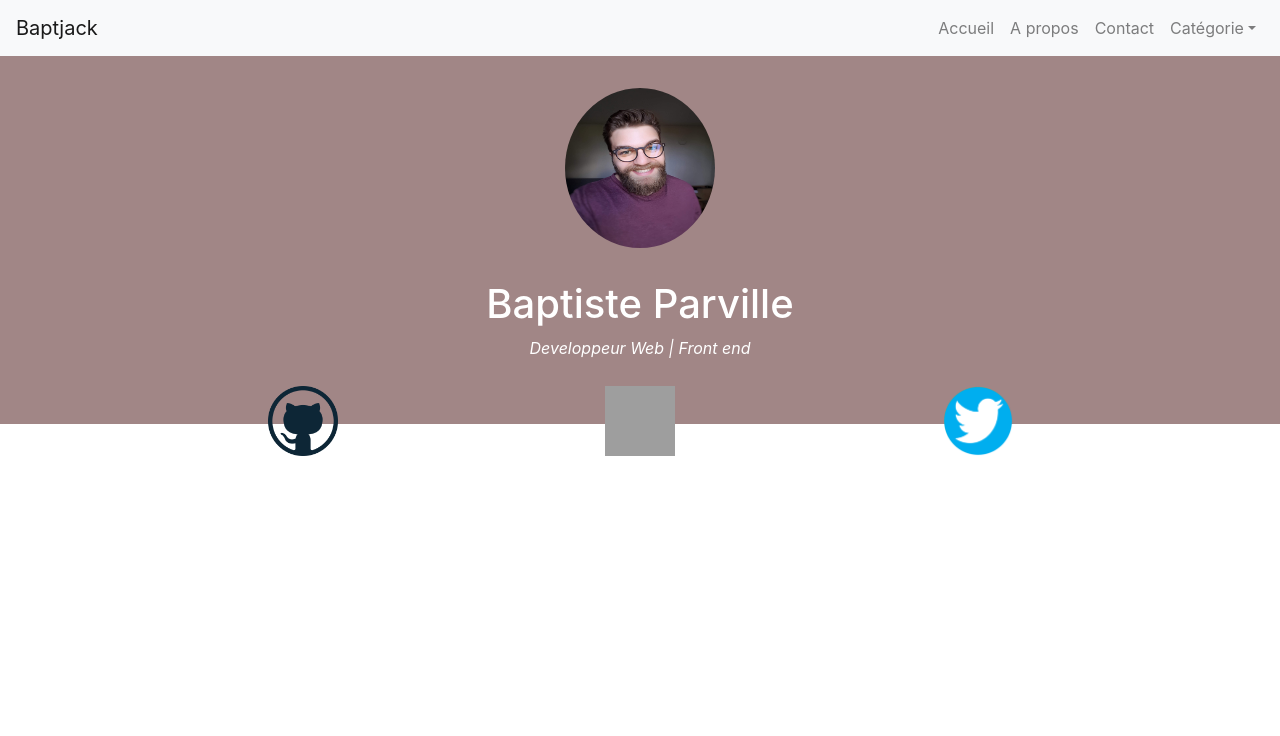
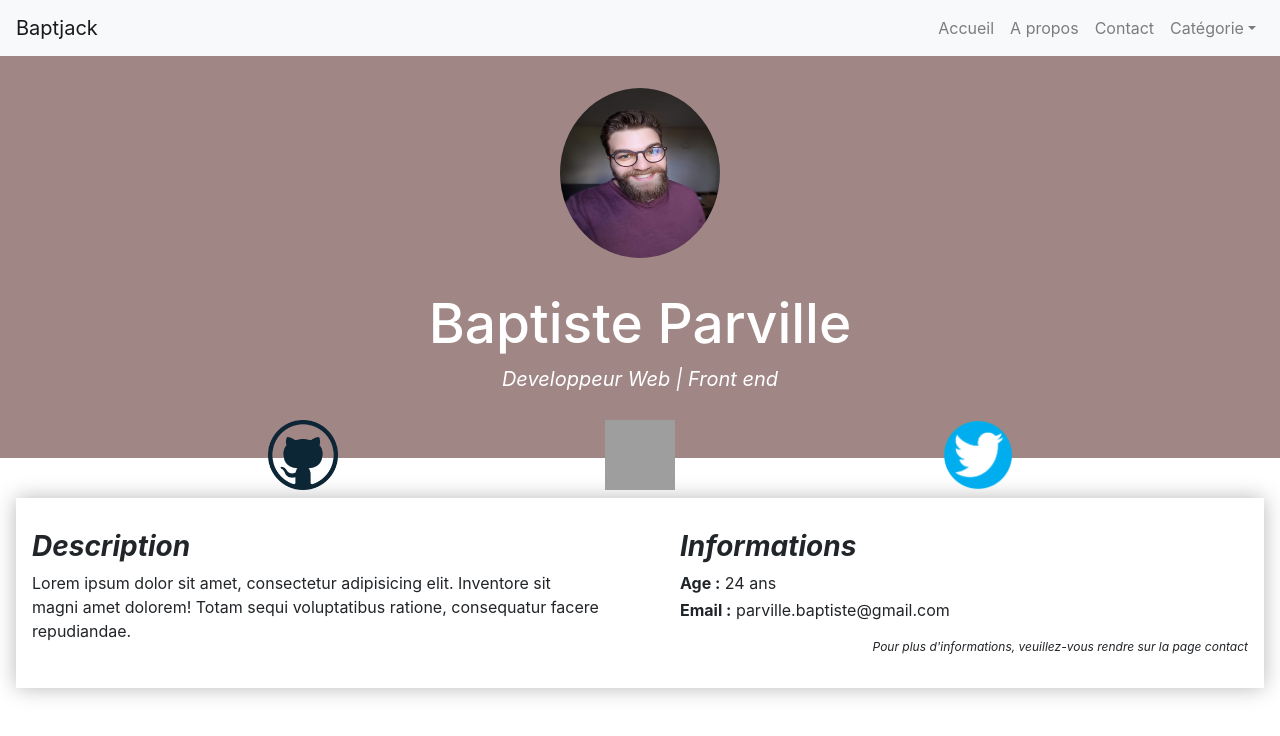
Before and after one commit to Baptajck/baptjack.github.io, a React app: page / in a window 1280 px wide. Built offline with nearby package versions, Linux system fonts and the light colour scheme; grey boxes are pictures that could not be loaded.

Commit message:
Finition de la page home dans le gros

```diff
--- a/src/components/Home/home.scss
+++ b/src/components/Home/home.scss
@@ -1,5 +1,6 @@
 // == Size Mobile
 @media screen and (min-width: 320px) {
+  // == Header
   .header {
     background-color: rgb(161, 134, 134);
     display: flex;
@@ -8,8 +9,8 @@
 
 
     &-profil {
-      width: 150px;
-      height: 160px;
+      width: 130px;
+      height: 140px;
       border-radius: 50%;
       display: block;
       margin-left: auto;
@@ -30,6 +31,7 @@
     }
   }
 
+  // == Logo
   .logo {
     display: flex;
     justify-content: space-evenly;
@@ -40,4 +42,90 @@
       margin-top: -2.4rem;
     }
   }
+
+  // == Information
+  .description {
+    box-shadow: 0px 0px 20px 0px rgb(185, 184, 184);
+    margin: 2rem 1rem;
+    padding: 1rem;
+
+    &-desc{
+      &-title {
+        font-weight: bold;
+        font-style: italic;
+      }
+    }
+
+    &-info {
+      &-title {
+        font-weight: bold;
+        font-style: italic;
+        margin-top: 1.4rem;
+      }
+
+      &-liste {
+        margin-bottom: .2rem;
+
+        &--gras {
+          font-weight: bold;
+        }
+      }
+
+      &-contact {
+        font-size: 12px;
+        font-style: italic;
+      }
+    }
+  }
 }
+
+
+// == Size Tablet
+@media screen and (min-width: 768px) {
+  .description-info-contact {
+    text-align: right;
+  }
+}
+
+
+// == Size Desktop
+@media screen and (min-width: 992px) {
+  .header {
+    &-profil {
+      width: 160px;
+      height: 170px;
+    }
+
+    &-title {
+      font-size: 55px;
+    }
+
+    &-desc {
+      font-size: 20px;
+    }
+  }
+
+  .description {
+    display: flex;
+    padding-top: 2rem;
+    margin-bottom: 0;
+    margin-top: .5rem;
+
+    &-desc {
+      width: 48%;
+    }
+
+    &-info {
+      margin-left: 5rem;
+      width: 48%;
+
+      &-title {
+        margin-top: 0;
+      }
+
+      &-contact {
+        text-align: right;
+      }
+    }
+  }
+}
--- a/src/components/Home/index.js
+++ b/src/components/Home/index.js
@@ -24,6 +24,20 @@ const Home = () => (
         <img className="logo-image" src={twitter} alt="" />
       </a>
     </div>
+    <div className="description">
+      <div className="description-desc">
+        <h3 className="description-desc-title">Description</h3>
+        <p className="description-desc-desc">Lorem ipsum dolor sit amet, consectetur adipisicing elit. Inventore sit magni amet dolorem! Totam sequi voluptatibus ratione, consequatur facere repudiandae.</p>
+      </div>
+      <div className="description-info">
+        <h3 className="description-info-title">Informations</h3>
+        <ul>
+          <li className="description-info-liste"><span className="description-info-liste--gras">Age :</span> 24 ans</li>
+          <li className="description-info-liste"><span className="description-info-liste--gras">Email :</span> parville.baptiste@gmail.com</li>
+        </ul>
+        <p className="description-info-contact">Pour plus d'informations, veuillez-vous rendre sur la page contact</p>
+      </div>
+    </div>
   </div>
 );
 
```
